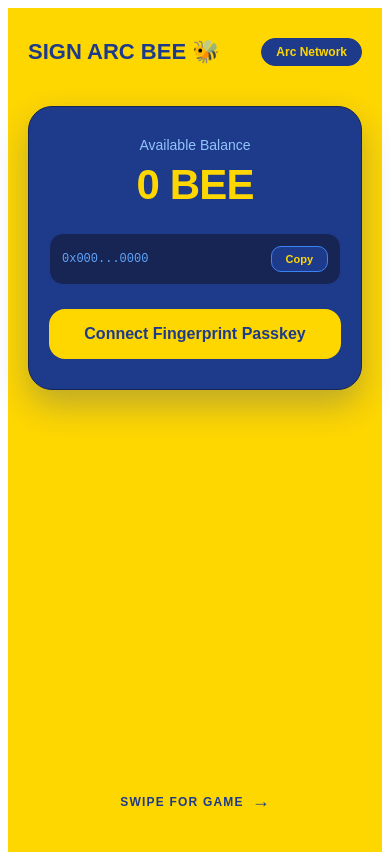
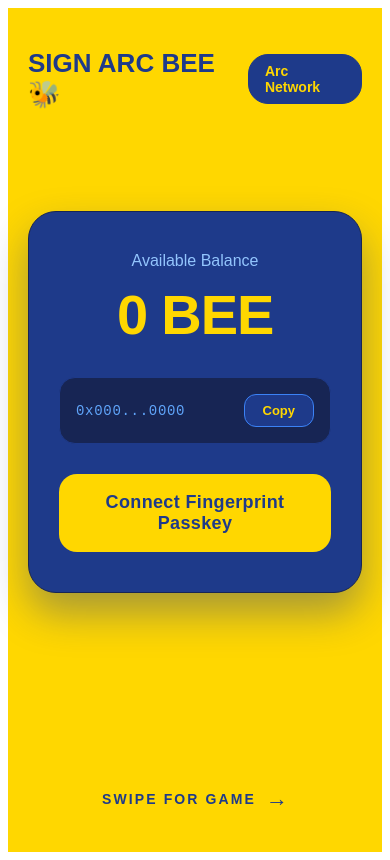
Before and after one commit to AMRISHKUMARDWIVEDI08/sign-arc-bee, a Next.js app: page / in a window 390 px wide. Built offline with nearby package versions, Linux system fonts and the light colour scheme.

Commit message:
Enhance layout and styling for mobile and desktop
Updated styles and layout for better responsiveness and aesthetics.

```diff
--- a/app/page.js
+++ b/app/page.js
@@ -6,39 +6,39 @@ export default function Home() {
   const [address, setAddress] = useState("0x000...0000");
 
   return (
-    <div style={{ minHeight: "100vh", backgroundColor: "#FFD700", color: "#1E3A8A", display: "flex", flexDirection: "column", alignItems: "center", padding: "20px", boxSizing: "border-box", fontFamily: "sans-serif" }}>
+    <div style={{ minHeight: "100vh", backgroundColor: "#FFD700", color: "#1E3A8A", display: "flex", flexDirection: "column", alignItems: "center", padding: "40px 20px", boxSizing: "border-box", fontFamily: "sans-serif", width: "100%" }}>
 
-      {/* Top Bar */}
-      <div style={{ width: "100%", maxWidth: "400px", display: "flex", justifyContent: "space-between", alignItems: "center", marginTop: "10px" }}>
-        <h1 style={{ fontSize: "22px", fontWeight: "bold", color: "#1E3A8A", margin: 0 }}>SIGN ARC BEE 🐝</h1>
-        <span style={{ backgroundColor: "#1E3A8A", fontSize: "12px", padding: "6px 14px", borderRadius: "20px", color: "#FFD700", border: "1px solid #1E3A8A", fontWeight: "600" }}>Arc Network</span>
+      {/* Top Bar - Expanded for desktop screen widths */}
+      <div style={{ width: "100%", maxWidth: "600px", display: "flex", justifyContent: "space-between", alignItems: "center", marginBottom: "20px" }}>
+        <h1 style={{ fontSize: "26px", fontWeight: "bold", color: "#1E3A8A", margin: 0 }}>SIGN ARC BEE 🐝</h1>
+        <span style={{ backgroundColor: "#1E3A8A", fontSize: "14px", padding: "8px 16px", borderRadius: "20px", color: "#FFD700", border: "1px solid #1E3A8A", fontWeight: "600" }}>Arc Network</span>
       </div>
 
-      {/* Main Dashboard Box (Now Beautiful Royal Blue) */}
-      <div style={{ width: "100%", maxWidth: "400px", backgroundColor: "#1E3A8A", borderRadius: "24px", padding: "30px 20px", border: "1px solid #172554", display: "flex", flexDirection: "column", alignItems: "center", justifyContent: "center", marginTop: "40px", boxSizing: "border-box", boxShadow: "0px 15px 35px rgba(30,58,138,0.3)" }}>
-        <p style={{ color: "#93C5FD", fontSize: "14px", margin: "0 0 8px 0" }}>Available Balance</p>
-        <h2 style={{ fontSize: "42px", fontWeight: "800", color: "#FFD700", margin: "0 0 24px 0", letterSpacing: "-0.02em" }}>{balance}</h2>
+      {/* Main Dashboard Box - Increased maxWidth to look filled in desktop mode */}
+      <div style={{ width: "100%", maxWidth: "600px", backgroundColor: "#1E3A8A", borderRadius: "28px", padding: "40px 30px", border: "1px solid #172554", display: "flex", flexDirection: "column", alignItems: "center", justifyContent: "center", boxSizing: "border-box", boxShadow: "0px 20px 40px rgba(30,58,138,0.4)", margin: "auto 0" }}>
+        <p style={{ color: "#93C5FD", fontSize: "16px", margin: "0 0 12px 0", fontWeight: "500" }}>Available Balance</p>
+        <h2 style={{ fontSize: "56px", fontWeight: "800", color: "#FFD700", margin: "0 0 30px 0", letterSpacing: "-0.02em" }}>{balance}</h2>
 
         {/* Copy Address Row */}
-        <div style={{ width: "100%", backgroundColor: "#172554", borderRadius: "14px", padding: "12px", display: "flex", justifyContent: "space-between", alignItems: "center", marginBottom: "24px", border: "1px solid #1e3a8a", boxSizing: "border-box" }}>
-          <span style={{ fontSize: "12px", color: "#60A5FA", fontFamily: "monospace" }}>{address}</span>
-          <button style={{ fontSize: "11px", color: "#FFD700", backgroundColor: "#1E3A8A", padding: "6px 14px", borderRadius: "10px", border: "1px solid #3b82f6", fontWeight: "600" }}>Copy</button>
+        <div style={{ width: "100%", backgroundColor: "#172554", borderRadius: "16px", padding: "16px", display: "flex", justifyContent: "space-between", alignItems: "center", marginBottom: "30px", border: "1px solid #1e3a8a", boxSizing: "border-box" }}>
+          <span style={{ fontSize: "14px", color: "#60A5FA", fontFamily: "monospace", letterSpacing: "0.05em" }}>{address}</span>
+          <button style={{ fontSize: "13px", color: "#FFD700", backgroundColor: "#1E3A8A", padding: "8px 18px", borderRadius: "12px", border: "1px solid #3b82f6", fontWeight: "600", cursor: "pointer" }}>Copy</button>
         </div>
 
-        {/* Action Button */}
-        <button style={{ width: "100%", backgroundColor: "#FFD700", color: "#1E3A8A", fontWeight: "bold", padding: "16px", borderRadius: "16px", border: "none", fontSize: "16px", cursor: "pointer", fontWeight: "700" }}>
+        {/* Action Button - Text color fixed to dark blue for high visibility */}
+        <button style={{ width: "100%", backgroundColor: "#FFD700", color: "#1E3A8A", fontWeight: "800", padding: "18px", borderRadius: "18px", border: "none", fontSize: "18px", cursor: "pointer", letterSpacing: "0.02em" }}>
           Connect Fingerprint Passkey
         </button>
       </div>
 
       {/* Bottom Swipe Indicator */}
-      <div style={{ width: "100%", maxWidth: "400px", display: "flex", justifyContent: "center", alignItems: "center", marginTop: "auto", paddingBottom: "20px" }}>
-        <div style={{ display: "flex", alignItems: "center", gap: "8px" }}>
-          <span style={{ fontSize: "12px", color: "#1E3A8A", fontWeight: "bold", letterSpacing: "0.1em" }}>SWIPE FOR GAME</span>
-          <span style={{ color: "#1E3A8A", fontSize: "18px", fontWeight: "bold" }}>→</span>
+      <div style={{ width: "100%", maxWidth: "600px", display: "flex", justifyContent: "center", alignItems: "center", marginTop: "auto", paddingTop: "30px" }}>
+        <div style={{ display: "flex", alignItems: "center", gap: "10px" }}>
+          <span style={{ fontSize: "14px", color: "#1E3A8A", fontWeight: "bold", letterSpacing: "0.15em" }}>SWIPE FOR GAME</span>
+          <span style={{ color: "#1E3A8A", fontSize: "22px", fontWeight: "bold" }}>→</span>
         </div>
       </div>
 
     </div>
   );
-                }
+}
```
